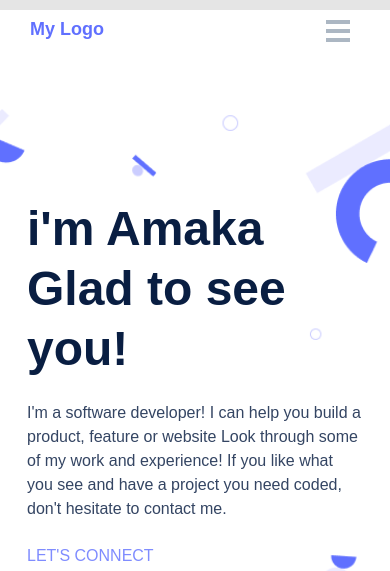
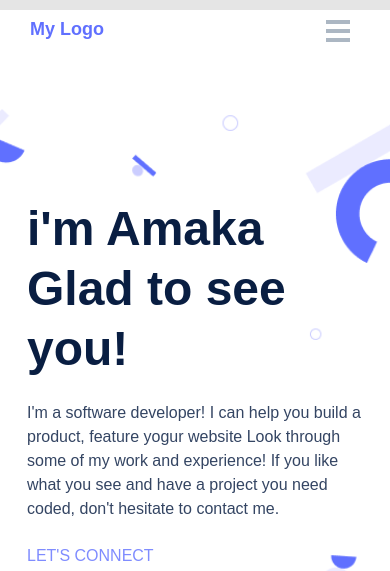
Before and after one commit to lawrahkonwea/My-portfolio, a website: page index.html in a window 390 px wide. Shown: the top 571 px of the page. Drawn offline with Linux system fonts and the light colour scheme.

Commit message:
update portfolio mobile version

```diff
--- a/index.html
+++ b/index.html
@@ -32,7 +32,7 @@
             <div class="content-wrapper">
             <div class="main-content">
                 <h1 class="bio">i'm Amaka Glad to see you! </h1>
-                <p class="paragraph">I'm a software developer! I can help you build a product, feature or website Look through some of my work and experience! If you like what you see and have a project you need coded, don't hesitate to contact me.</p>
+                <p class="paragraph">I'm a software developer! I can help you build a product, feature yogur website Look through some of my work and experience! If you like what you see and have a project you need coded, don't hesitate to contact me.</p>
             </div>
             <div>
                 <h3 class="lets-connect">LET'S CONNECT</h3>
```
